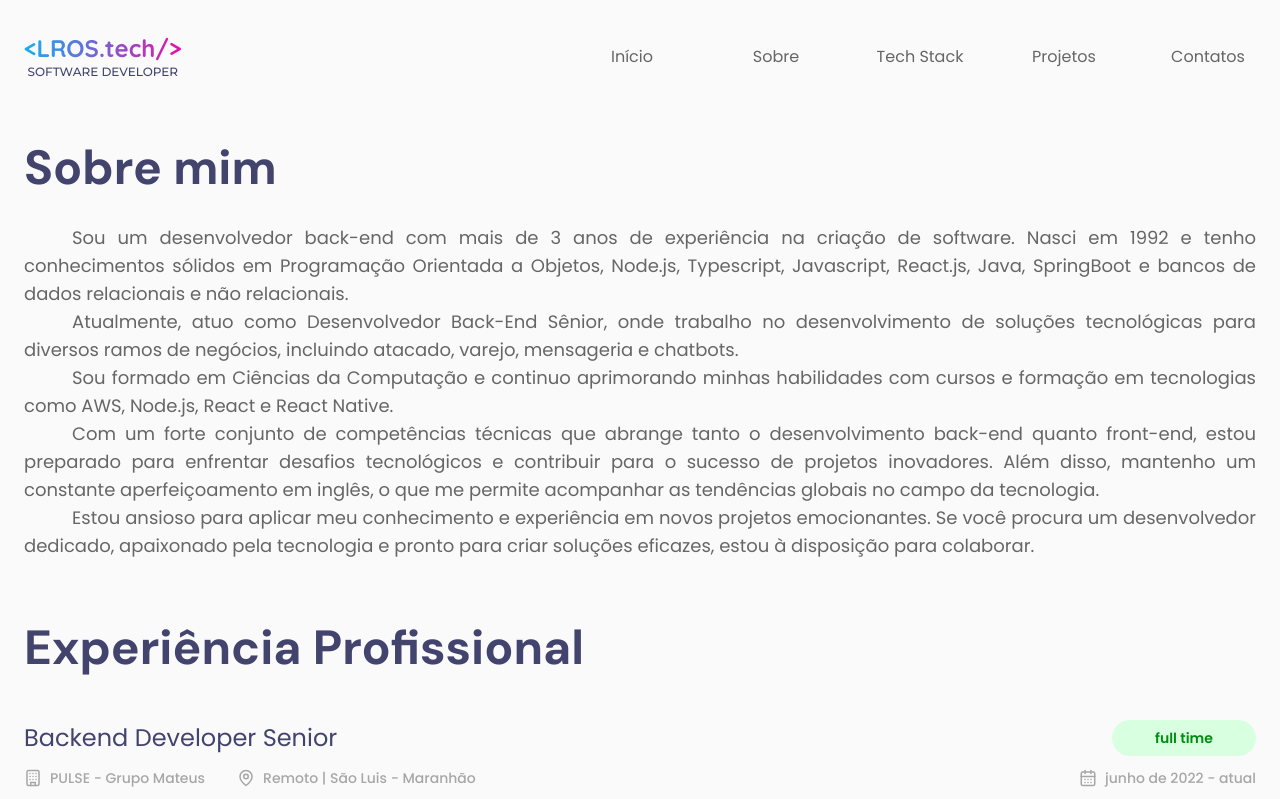
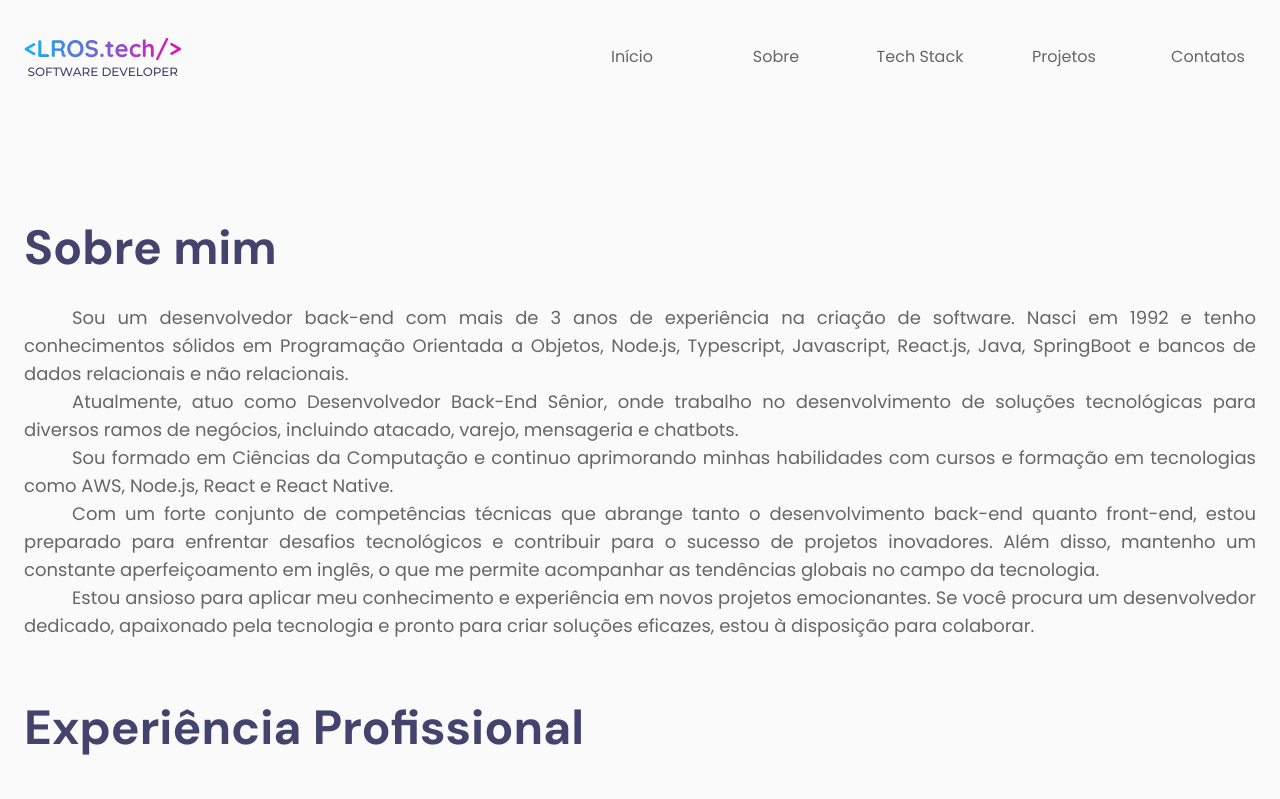
Before and after one commit to robertotics4/my-portifolio, a Next.js app: page /about in a window 1280 px wide. Shown: the top 799 px of the page. Built offline with nearby package versions, Linux system fonts and the light colour scheme.

Commit message:
refactor: redefine padding y

```diff
--- a/src/app/about/page.tsx
+++ b/src/app/about/page.tsx
@@ -64,7 +64,7 @@ const aboutMe: AboutMe = {
 export default function AboutPage() {
   const { resume, professionalExperience } = aboutMe
   return (
-    <div className="flex flex-1 flex-col justify-center gap-16 pb-24 pt-12">
+    <div className="flex flex-1 flex-col gap-16 pb-24 pt-12">
       <Resume paragraphs={resume.paragraphs} />
       <ProfessionalExperience jobs={professionalExperience.jobs} />
     </div>
--- a/src/app/layout.tsx
+++ b/src/app/layout.tsx
@@ -18,7 +18,7 @@ export default function RootLayout({
       <body className="flex h-screen flex-col items-center bg-zinc-50 px-6 py-4 dark:bg-port-black-900">
         <div className="flex h-full w-full max-w-7xl flex-col">
           <Navbar />
-          <main className="flex flex-1 flex-col">{children}</main>
+          <main className="flex flex-1 flex-col pt-20">{children}</main>
           <Footer />
         </div>
       </body>
--- a/src/components/NavBar.tsx
+++ b/src/components/NavBar.tsx
@@ -25,7 +25,7 @@ function Item({ title, uri }: ItemProps) {
 export function Navbar() {
   return (
     <Collapsible.Root className="fixed left-0 right-0 top-0 z-20 flex flex-col lg:relative lg:flex-row lg:place-content-between lg:items-center">
-      <div className="dark:bg-port-black-900 flex w-full place-content-between items-center bg-zinc-50 p-4 shadow-md lg:px-0 lg:shadow-transparent">
+      <div className="flex w-full place-content-between items-center bg-zinc-50 p-4 shadow-sm dark:bg-port-black-900 dark:shadow-port-gray-900 lg:px-0 lg:shadow-transparent">
         <Logo />
         <Collapsible.Trigger asChild className="lg:hidden">
           <button
@@ -41,7 +41,7 @@ export function Navbar() {
         forceMount
         className="data-[state=closed]:hidden lg:data-[state=closed]:flex"
       >
-        <ul className="dark:bg-port-black-900 flex h-screen flex-col items-center bg-zinc-50 lg:h-auto lg:flex-row lg:space-x-12">
+        <ul className="flex h-screen flex-col items-center bg-zinc-50 dark:bg-port-black-900 lg:h-auto lg:flex-row lg:space-x-12">
           <Item title="Início" uri="/" />
           <Item title="Sobre" uri="/about" />
           <Item title="Tech Stack" uri="/tech-stack" />
--- a/src/components/Presentation.tsx
+++ b/src/components/Presentation.tsx
@@ -6,7 +6,7 @@ import profileImage from '../../public/assets/profile.png'
 
 export function Presentation() {
   return (
-    <div className="flex flex-1 flex-col items-center justify-center gap-14 py-4 text-center lg:flex-row-reverse lg:place-content-between lg:gap-0 lg:text-left">
+    <div className="flex flex-1 flex-col items-center justify-center gap-14 py-8 text-center lg:flex-row-reverse lg:place-content-between lg:gap-0 lg:text-left">
       <div className="flex h-64 w-64 items-center justify-center rounded-full bg-gradient-to-r from-port-blue-400 to-port-pink-400 lg:h-84 lg:w-84">
         <Image
           src={profileImage}
--- a/src/components/TechStack.tsx
+++ b/src/components/TechStack.tsx
@@ -16,7 +16,7 @@ import { Subtitle } from './Subtitle'
 
 export function TechStack() {
   return (
-    <div className="flex flex-1 flex-col justify-center gap-4">
+    <div className="flex flex-1 flex-col justify-center gap-4 pt-12">
       <Title text="Minha Tech Stack" />
       <Subtitle
         className="text-port-gray-600 dark:text-port-gray-400"
```
